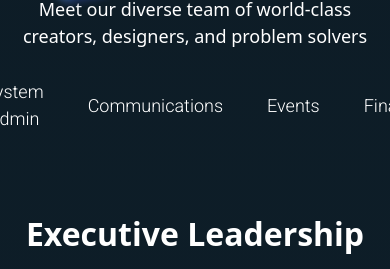
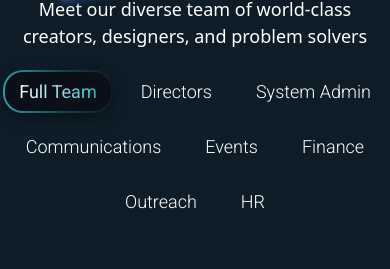
Before and after one commit to computingcouncilsofcanada/Ccubed-frontend, a Next.js app: page /teams in a window 390 px wide. Shown: the part 162-431 px from the top of the page. Built offline with nearby package versions, Linux system fonts and the light colour scheme; no server answers.

Commit message:
Fix: Made filter responsive

```diff
--- a/src/app/(current unused folders)/teams/components/TeamFilterBar.tsx
+++ b/src/app/(current unused folders)/teams/components/TeamFilterBar.tsx
@@ -8,12 +8,13 @@ type TeamFilterBarProps = {
 
 const TeamFilterBar = ({ teamType, onTeamTypeChange }: TeamFilterBarProps) => {
   return (
-    <div className="flex gap-3 justify-center relative w-full max-w-5xl mx-auto mt-5">
+    <div className="flex  flex-wrap gap-3 justify-center relative w-full max-w-5xl mx-auto mt-5">
+
       {[
         { label: "Full Team", value: "fullteam" },
         { label: "Directors", value: "directors" },
         { label: "System Admin", value: "sysadmin" },
-        { label: "Communications", value: "operation" },
+        { label: "Communications", value: "communications" },
         { label: "Events", value: "events" },
         { label: "Finance", value: "finance" },
         { label: "Outreach", value: "outreach" },
@@ -32,6 +33,7 @@ const TeamFilterBar = ({ teamType, onTeamTypeChange }: TeamFilterBarProps) => {
           {/* gradient border */}
           {teamType === option.value && (
           <motion.div
+
             initial={{ opacity: 0, scale: 0.8 }}
             animate={{ opacity: 1, scale: 1 }}
             exit={{ opacity: 0, scale: 0.8 }}
```
